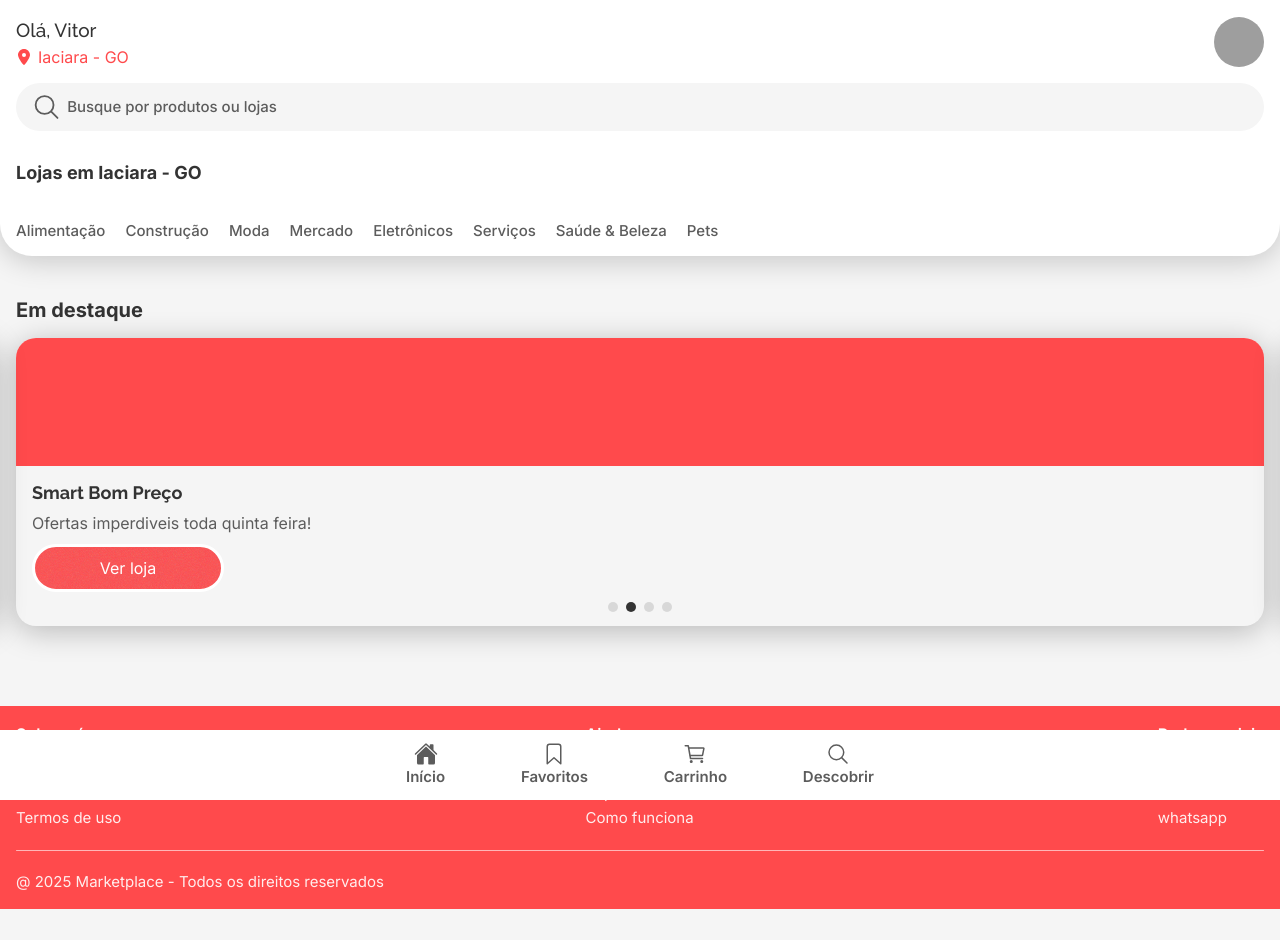
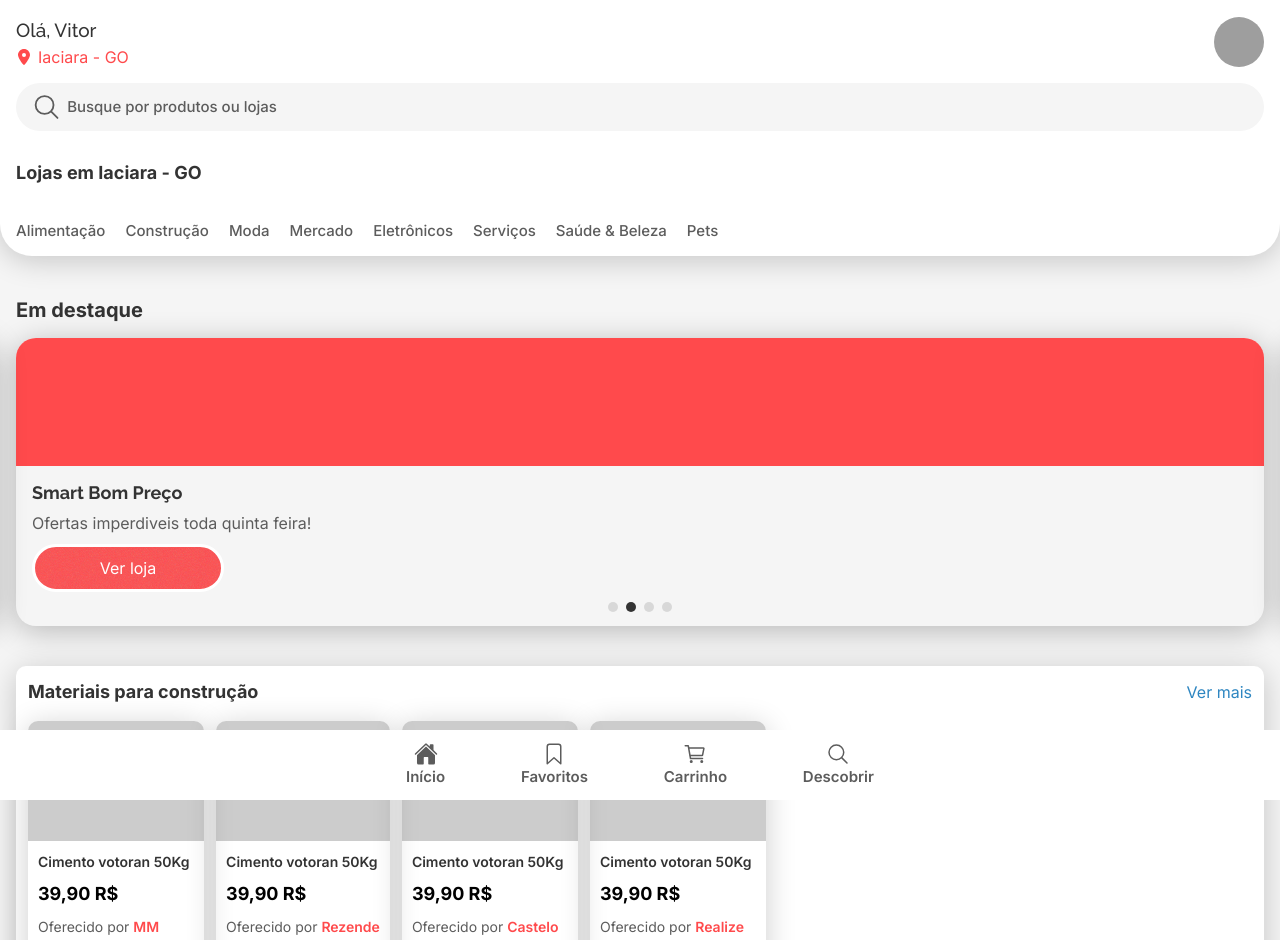
Before and after one commit to 888888b/marketplace-frontend, a Next.js app: page / in a window 1280 px wide. Shown: the top 940 px of the page. Built offline with nearby package versions, Linux system fonts and the light colour scheme; grey boxes are pictures that could not be loaded.

Commit message:
feat(home): implement product section displaying items grouped by category from different stores

```diff
--- /dev/null
+++ b/src/components/atoms/viewMore/index.tsx
@@ -0,0 +1,5 @@
+export const ViewMoreLink = () => {
+    return (
+        <button className="text-link-color">Ver mais</button>
+    );
+};
--- /dev/null
+++ b/src/components/molecules/productCard/index.tsx
@@ -0,0 +1,27 @@
+type ComponentProps = {
+    name: string,
+    price: string,
+    image?: string
+    owner: string
+};
+
+export default function ProductCard( props: ComponentProps ) {
+    return (
+        // produto
+        <div className="w-full rounded-[10px] overflow-hidden shadow-[0_5px_30px_rgba(0,0,0,0.20)]">
+            {/* imagem */}
+            <div className="w-full bg-black/20 h-[120px]"/>
+            {/* mais informações */}
+            <div className="p-2.5 flex flex-col gap-y-2">
+                {/* nome */}
+                <h6 className="text-[14px] line-clamp-2 font-semibold text-primary">{props.name}</h6>
+                {/* preço */}
+                <span className="text-lg text-black font-bold">{props.price} R$</span>
+                {/* loja */}
+                <p className="line-clamp-3 text-[14px] text-secondary-text">
+                    Oferecido por <span className="font-semibold text-primary-action">{props.owner}</span>
+                </p>
+            </div>
+        </div>
+    );
+};
--- a/src/components/organisms/featuresCarousel/index.tsx
+++ b/src/components/organisms/featuresCarousel/index.tsx
@@ -7,7 +7,7 @@
 
 export default function FeaturesCarousel( props: ComponentProps ) {
     return (
-        <div className={`${props} px-4 features-carousel`}>
+        <div className={`${props.className} px-4 features-carousel`}>
             <h1 className="text-xl font-bold text-primary">
                 Em destaque
             </h1>
--- /dev/null
+++ b/src/components/organisms/productsSection/index.tsx
@@ -0,0 +1,49 @@
+import { SectionTitle } from "@/components/atoms/sectionTitle";
+import ProductCard from '@/components/molecules/productCard';
+import { ViewMoreLink } from "@/components/atoms/viewMore";
+import './styles.css';
+
+type ComponentProps = {
+    className?: string
+};
+
+export default function ProductsSection( props: ComponentProps ) {
+    return (
+        <section className={`px-4 ${props.className}`}>
+            <div className="bg-card-background rounded-[10px] shadow-[0_5px_30px_rgba(0,0,0,0.20)] p-3">
+                <div className="flex justify-between items-center">
+                    {/* titulo da seção */}
+                    <SectionTitle title="Materiais para construção" />
+                    {/* ver mais produtos */}
+                    <ViewMoreLink/>
+                </div>
+                {/* produtos - fakes */}
+                <div className="products-wrapper">
+                    <ProductCard
+                        name="Cimento votoran 50Kg"
+                        price="39,90"
+                        owner="MM materiais para contrução"
+                    />
+
+                    <ProductCard
+                        name="Cimento votoran 50Kg"
+                        price="39,90"
+                        owner="Rezende"
+                    />
+
+                    <ProductCard
+                        name="Cimento votoran 50Kg"
+                        price="39,90"
+                        owner="Castelo materiais"
+                    />
+
+                    <ProductCard
+                        name="Cimento votoran 50Kg"
+                        price="39,90"
+                        owner="Realize materiais para construção"
+                    />
+                </div>
+            </div>
+        </section>
+    );
+};
--- /dev/null
+++ b/src/components/organisms/productsSection/styles.css
@@ -0,0 +1,6 @@
+.products-wrapper {
+    margin-top: 15px;
+    display: grid;
+    grid-template-columns: repeat(auto-fill, minmax(150px, auto));
+    gap: 12px;
+}
--- a/src/components/templates/homePage/index.tsx
+++ b/src/components/templates/homePage/index.tsx
@@ -1,11 +1,13 @@
 import Header from "@/components/organisms/header";
 import FeaturesCarousel from "@/components/organisms/featuresCarousel";
+import ProductsSection from '@/components/organisms/productsSection';
 
 export default function HomePage() {
     return (
-        <section className="flex flex-col gap-y-10 pb-10">
+        <section className="flex flex-col ">
             <Header/>
-            <FeaturesCarousel/>
+            <FeaturesCarousel className="mt-10"/>
+            <ProductsSection className="mb-10"/>
         </section>
     );
 };
```
